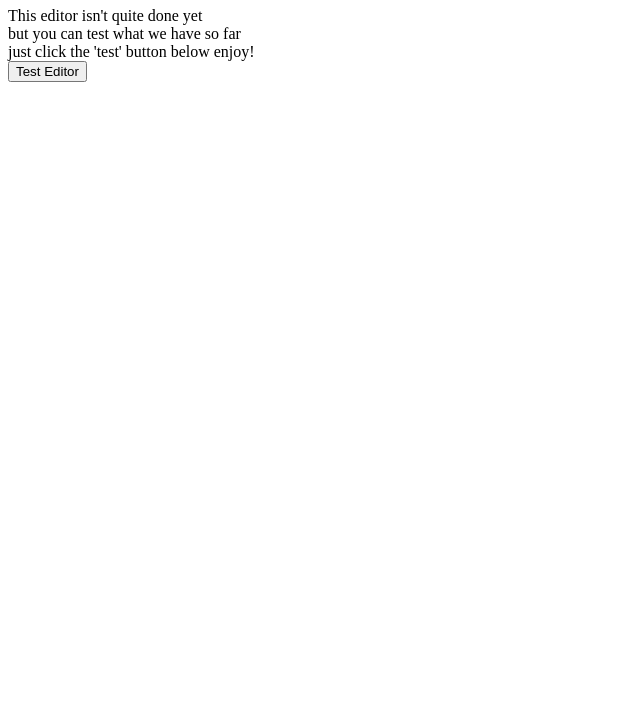
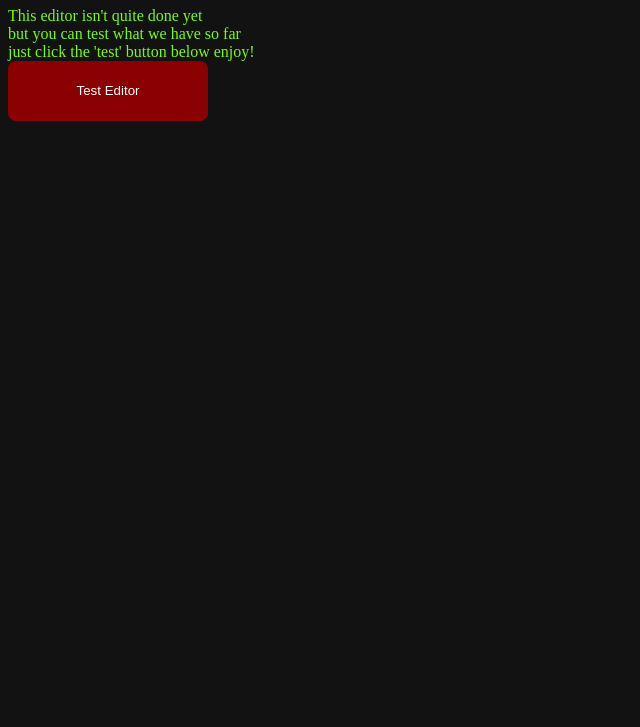
Before and after one commit to K-sonic26/1editor.github.io, a plain HTML site: page index.html in a window 1280 px wide. Shown: the part 73-800 px from the top of the page, without its empty margins (0-640 px from the left). Drawn offline with Linux system fonts and the light colour scheme.

Commit message:
Update index.html

```diff
--- a/index.html
+++ b/index.html
@@ -2,6 +2,12 @@
 <html lang="en-US">
   <head>
     <title>1 Editor</title>
+    <style>body {color:lawngreen;
+    background-color:rgb(18,18,18)}
+    button {color:white; background-color:darkred;
+    height:60px; width:200px; border:none;
+    border-radius:8px; cursor:pointer;}
+    button:hover {background-color:red;}</style>
   </head>
   <body dir="ltr">
     <main>
```
